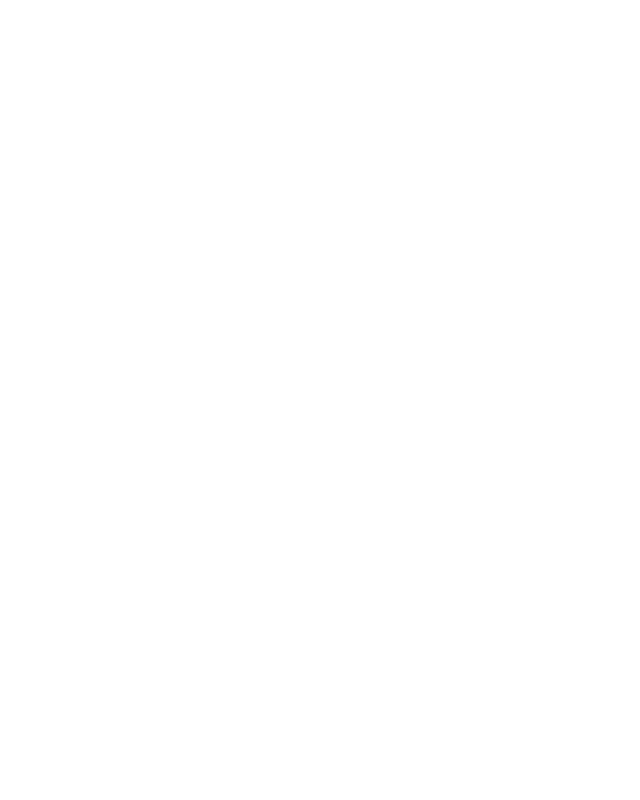
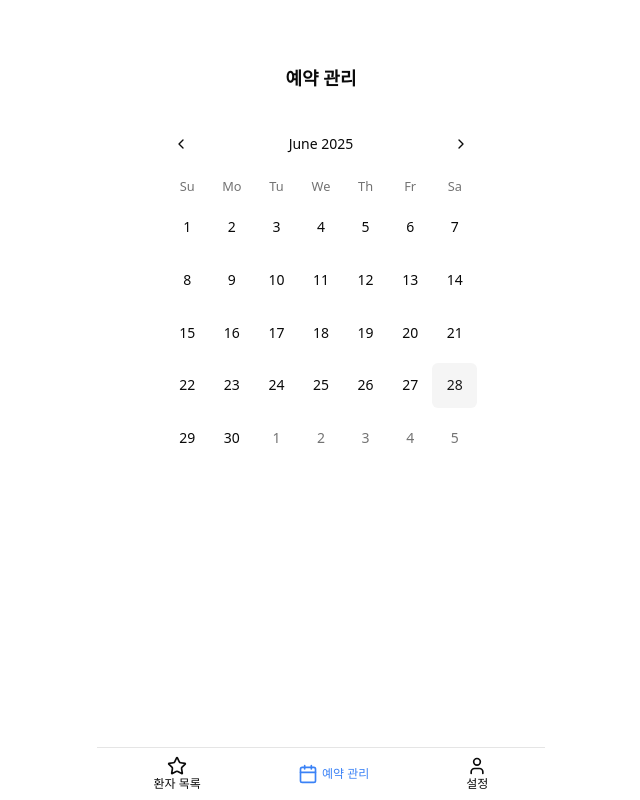
Before and after one commit to onezero01010/MDWinner_front, a React (Vite) app in the folder frontend/: page /doctor/calender in a window 1280 px wide. Before the commit this address had no page. Shown: the whole page, without its empty margins (319-959 px from the left). Built offline with nearby package versions, Linux system fonts and the light colour scheme.

Commit message:
feat: add calender page

```diff
--- a/frontend/src/App.tsx
+++ b/frontend/src/App.tsx
@@ -12,6 +12,7 @@
 import Reservation from './component/doctor/Reservation';
 import React, { useState } from "react";
 import PatientDetail from './component/doctor/PatientDetail';
+import Calender from './component/doctor/Calender';
 
 function App() {
   const [appointment, setAppointment] = useState({
@@ -31,6 +32,7 @@
         <Route path="/doctor/patient-list" element={<PatientList appointment={appointment} />} />
         <Route path="/doctor/reservation" element={<Reservation appointment={appointment} setAppointment={setAppointment} />} />
         <Route path="/doctor/patient-detail" element={<PatientDetail />} />
+        <Route path="/doctor/calender" element={<Calender />} />
       </Routes>
     </BrowserRouter>
   );
--- /dev/null
+++ b/frontend/src/component/doctor/Calender.tsx
@@ -0,0 +1,40 @@
+import { useState } from "react"
+import { Calendar, Star, User } from "lucide-react"
+import { useNavigate } from "react-router-dom"
+import { Calendar as CalendarIcon } from "../../components/ui/calendar"
+
+export default function Calender() {
+  const [date, setDate] = useState<Date | undefined>(new Date("2024-06-26"))
+  const navigate = useNavigate();
+  return (
+    <div className="flex flex-col items-center px-6 py-8 space-y-6 max-w-sm mx-auto bg-white rounded-xl pb-24">
+      <h2 className="text-lg font-semibold">예약 관리</h2>
+
+      <CalendarIcon
+        mode="single"
+        selected={date}
+        onSelect={setDate}
+        className="rounded-md w-full"
+      />
+      <div className="fixed bottom-0 left-1/2 -translate-x-1/2 w-full max-w-md bg-white border-t z-30">
+        <div className="p-2 flex justify-around">
+          <div className="flex flex-col items-center text-gray-500" onClick={() => navigate('/doctor/patient-list')}>
+            <Star size={20} />
+            <span className="text-xs">환자 목록</span>
+          </div>
+          <div
+            className="flex items-center gap-1 cursor-pointer text-blue-500"
+            onClick={() => navigate('/doctor/calender')}
+          >
+            <Calendar size={20} />
+            <span className="text-xs">예약 관리</span>
+          </div>
+          <div className="flex flex-col items-center text-gray-500">
+            <User size={20} />
+            <span className="text-xs">설정</span>
+          </div>
+        </div>
+      </div>
+    </div>
+  )
+}
--- a/frontend/src/component/doctor/PatientList.tsx
+++ b/frontend/src/component/doctor/PatientList.tsx
@@ -113,7 +113,10 @@
           <Star size={20} />
           <span className="text-xs">환자 목록</span>
         </div>
-        <div className="flex flex-col items-center text-gray-500 cursor-pointer" onClick={() => navigate('/doctor/reservation')}>
+        <div
+          className="flex items-center gap-1 cursor-pointer"
+          onClick={() => navigate('/doctor/calender')}
+        >
           <Calendar size={20} />
           <span className="text-xs">예약 관리</span>
         </div>
```
